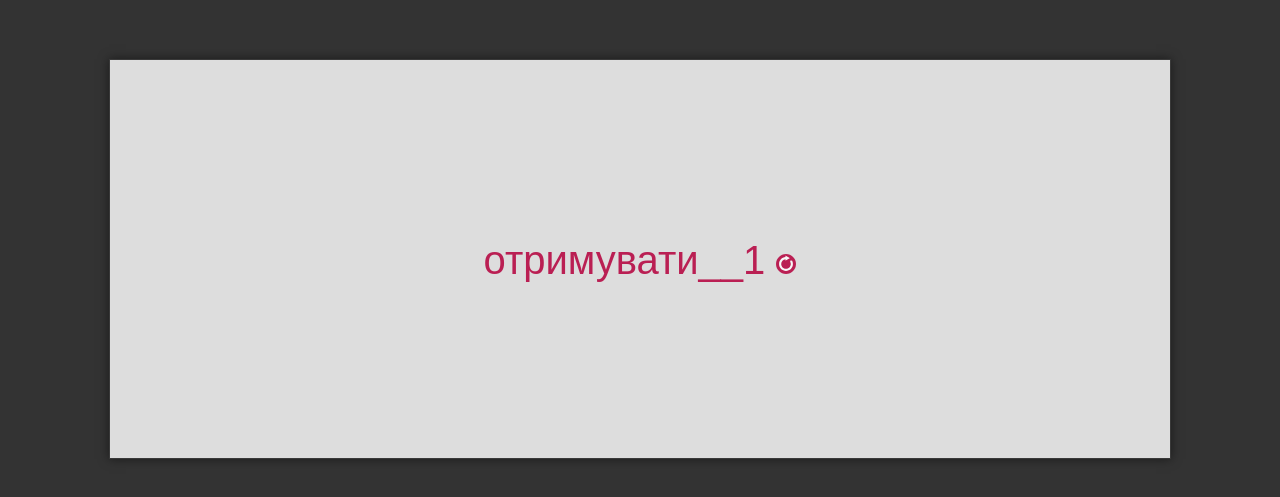
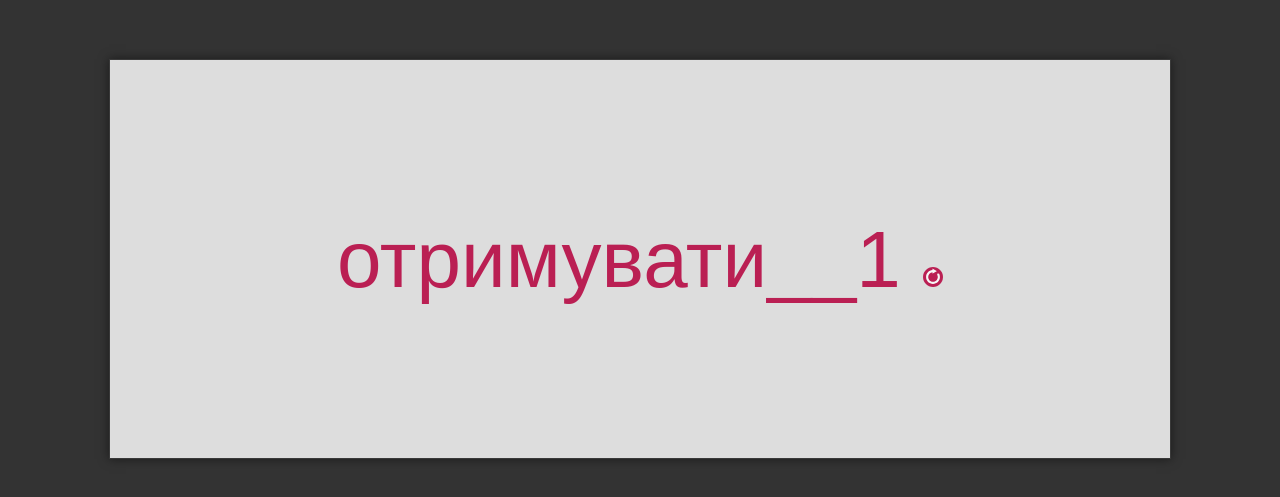
Before and after one commit to ibrahimcanbaz/vue-flashcards, a plain HTML site: page index.html in a window 1280 px wide. Shown: the part 141-638 px from the top of the page. Drawn offline with nearby package versions, Linux system fonts and the light colour scheme; a web font is replaced by a local one.

Commit message:
Update style.css

```diff
--- a/style.css
+++ b/style.css
@@ -50,7 +50,7 @@ article.flashcard label {
 }
 article.flashcard section {
   display: block;
-  font: 40px "Oswald", sans-serif;
+  font: 5em "Oswald", sans-serif;
   text-align: center;
   line-height: 400px;
   width: 100%;
```
